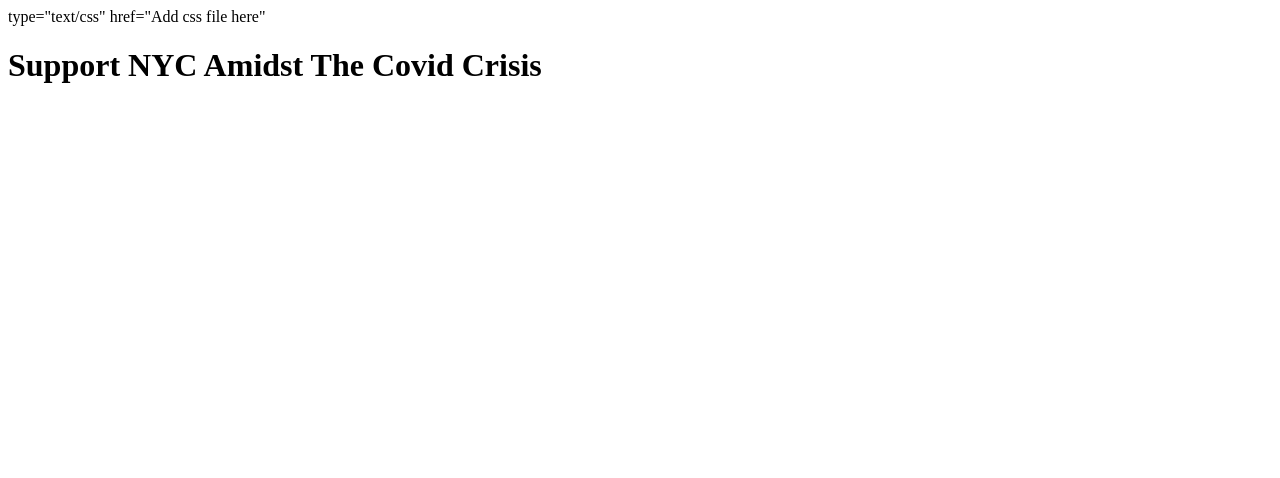
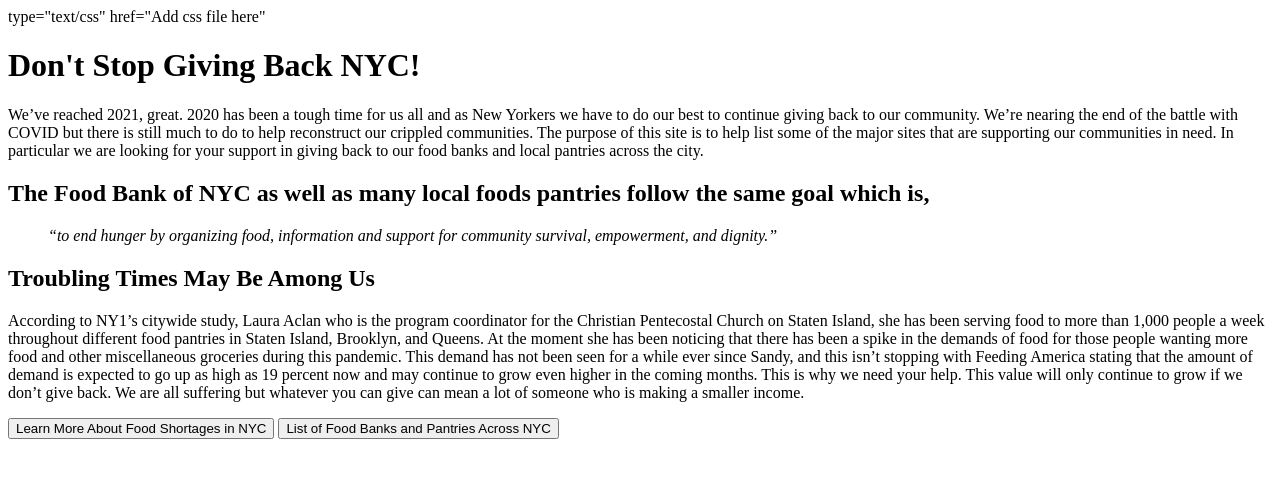
Before and after one commit to InfiniZest/TTP-Git-Collab-Assignment-Class-2-, a plain HTML site: page index.html in a window 1280 px wide. Drawn offline with Linux system fonts and the light colour scheme.

Commit message:
Resolved Issue for Food Shortage by adding content to index.html

```diff
--- a/index.html
+++ b/index.html
@@ -1,9 +1,28 @@
 <!DOCTYPE html>
 <html lang="en">
     <head>
+        <title>Don't Stop Giving Back NYC!</title>
         <link rel="stylesheet"> type="text/css" href="Add css file here"
     </head>
     <body>
-        <h1>Support NYC Amidst The Covid Crisis</h1>
+        <h1>Don't Stop Giving Back NYC!</h1>
+        <p>We’ve reached 2021, great. 2020 has been a tough time for us all and as New Yorkers we have to do our best to continue
+        giving back to our community. We’re nearing the end of the battle with COVID but there is still much to do to help reconstruct
+        our crippled communities. The purpose of this site is to help list some of the major sites that are supporting our communities in need.
+        In particular we are looking for your support in giving back to our food banks and local pantries across the city.</p>
+        <h2>The Food Bank of NYC as well as many local foods pantries follow the same goal which is, </h2>
+        <blockquote cite="https://www.foodbanknyc.org/our-approach/">
+            <em>“to end hunger by organizing food, information and support for community survival, empowerment, and dignity.”</em>
+        </blockquote>
     </body>
+        <h2>Troubling Times May Be Among Us</h2>
+        <p>According to NY1’s citywide study, Laura Aclan who is the program coordinator for the Christian Pentecostal Church on Staten Island,
+        she has been serving food to more than 1,000 people a week throughout different food pantries in Staten Island, Brooklyn, and Queens.
+        At the moment she has been noticing that there has been a spike in the demands of food for those people wanting more food and other miscellaneous
+        groceries during this pandemic. This demand has not been seen for a while ever since Sandy, and this isn’t stopping with Feeding America stating
+        that the amount of demand is expected to go up as high as 19 percent now and may continue to grow even higher in the coming months. This is why we need your help. This value will only continue to grow
+        if we don’t give back. We are all suffering but whatever you can give can mean a lot of someone who is making a smaller income.</p>
+        <button>Learn More About Food Shortages in NYC</button>
+        <button>List of Food Banks and Pantries Across NYC</button>
+
 </html>
```
